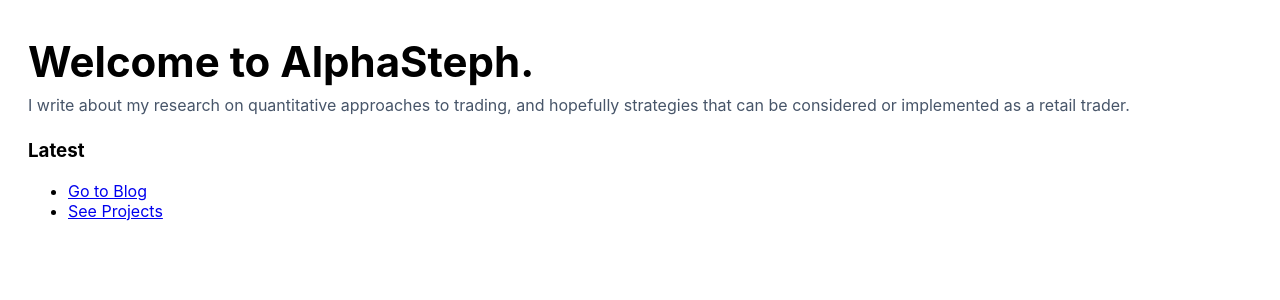
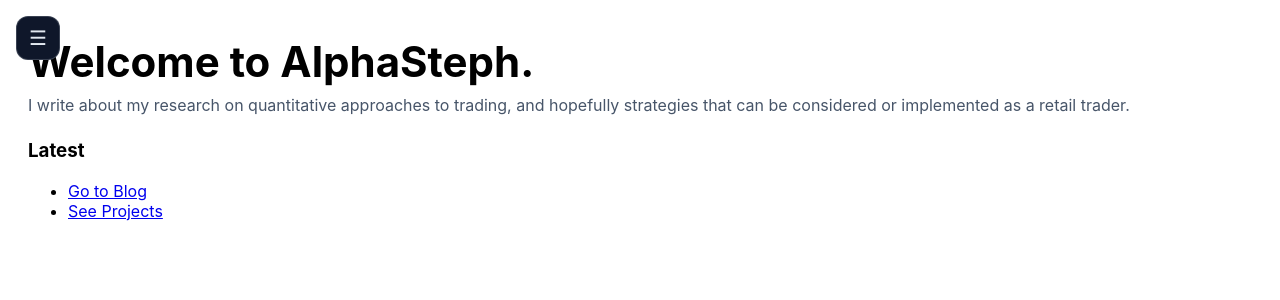
Before and after one commit to sljy1995/StephTheAlpha, a Jekyll site: the page built from index.md, in a window 1280 px wide. Shown: the top 300 px of the page. Built offline with Jekyll 4.4.1, drawn with Linux system fonts in a browser that asks for light colours.

Commit message:
Update custom.css

```diff
--- a/assets/css/custom.css
+++ b/assets/css/custom.css
@@ -12,7 +12,17 @@ body {
   top: 0;
   left: 0;
   height: 100vh;
-  transform: translateX(-100%);
+
+  width: 260px;
+  padding: 18px;
+  box-sizing: border-box;
+  background: #0f172a;
+  color: #e2e8f0;
+
+  display: flex;
+  flex-direction: column;
+
+  transform: translateX(-110%);
   transition: transform 0.25s ease;
   z-index: 1000;
 }
@@ -99,27 +109,9 @@ body {
 }
 
 /* Mobile toggle */
+/* Hamburger button (always visible) */
 .nav-toggle {
-  display: none;
-  position: fixed;
-  top: 12px;
-  left: 12px;
-  z-index: 999;
-  background: #0f172a;
-  color: #e2e8f0;
-  border: 1px solid rgba(226, 232, 240, 0.25);
-  border-radius: 10px;
-  padding: 10px 12px;
-}
-
-@media (max-width: 900px) {
-  body {
-    display: block;
-  }
-
-/* Hamburger button (visible always) */
-.nav-toggle {
-  display: inline-flex;
+  display: inline-flex !important;
   align-items: center;
   justify-content: center;
 
@@ -140,6 +132,37 @@ body {
   font-size: 20px;
   line-height: 1;
 }
+
+
+@media (max-width: 900px) {
+  body {
+    display: block;
+  }
+
+/* Hamburger button (always visible) */
+.nav-toggle {
+  display: inline-flex !important;
+  align-items: center;
+  justify-content: center;
+
+  position: fixed;
+  top: 16px;
+  left: 16px;
+  z-index: 1001;
+
+  width: 44px;
+  height: 44px;
+
+  background: #0f172a;
+  color: #e2e8f0;
+  border: 1px solid rgba(226, 232, 240, 0.2);
+  border-radius: 12px;
+  cursor: pointer;
+
+  font-size: 20px;
+  line-height: 1;
+}
+
 
   .main {
     padding-top: 64px;
```
